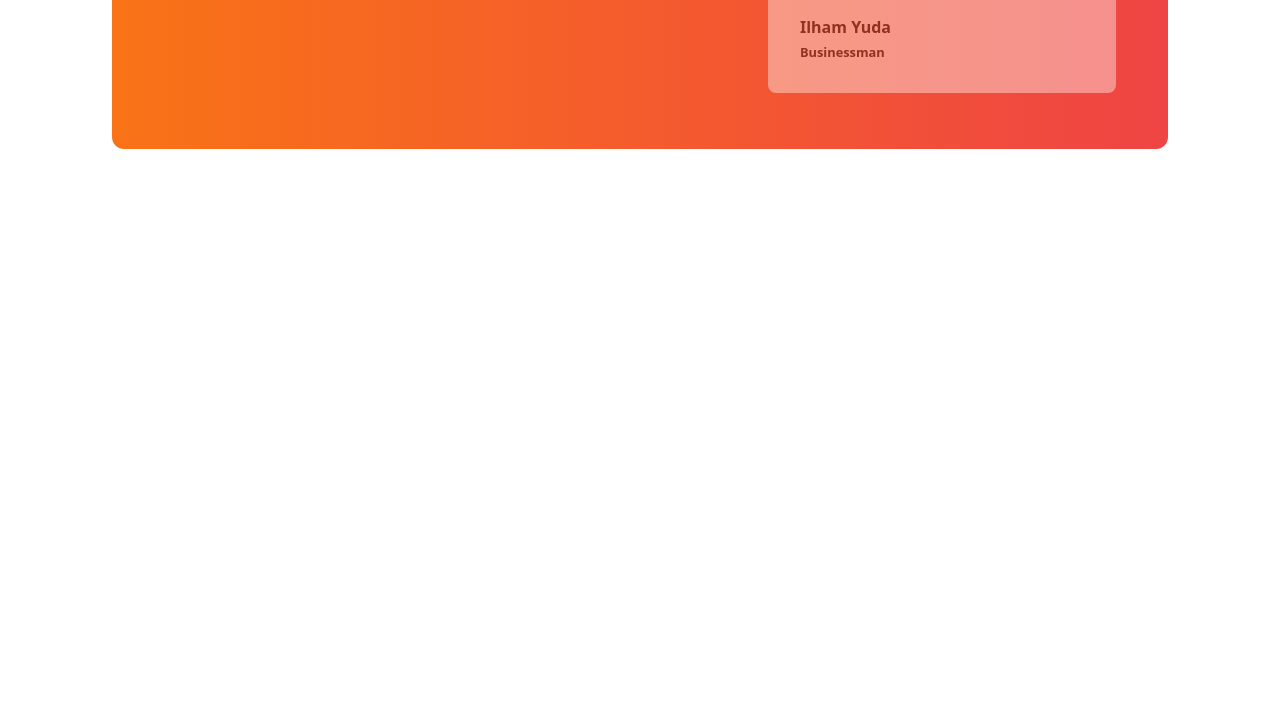
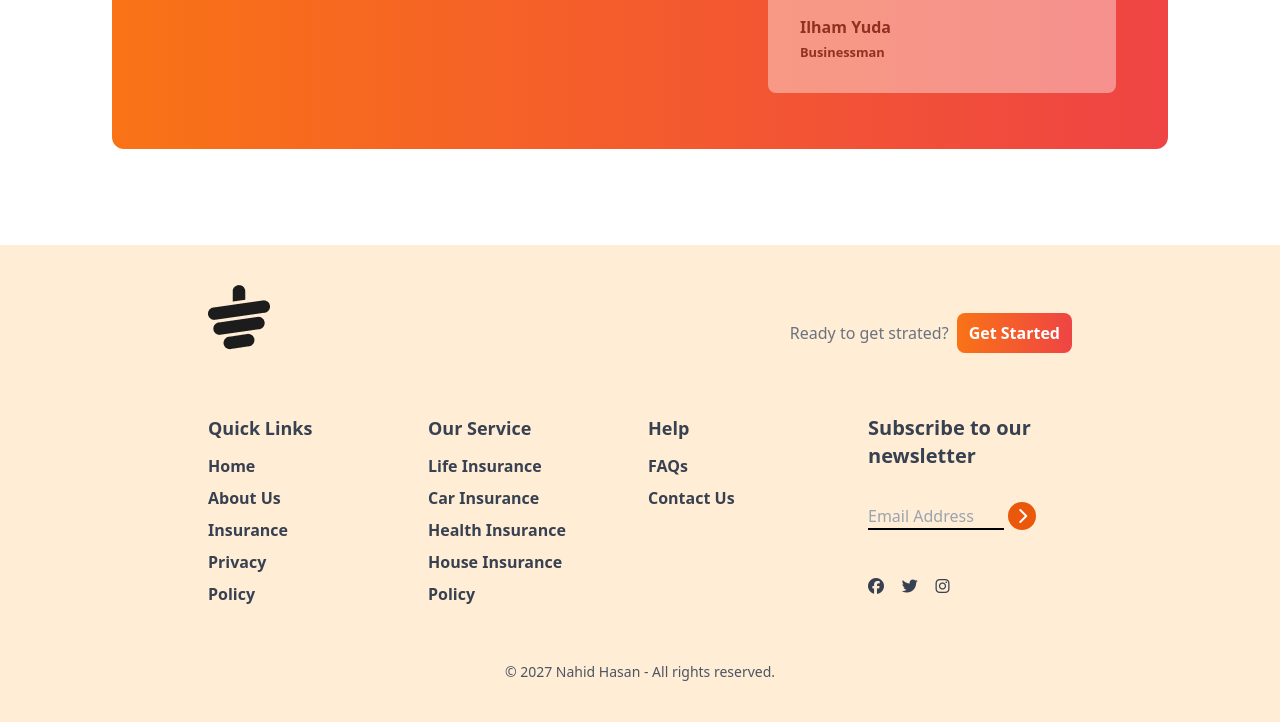
Before and after one commit to nahidn228/tea-house, a plain HTML site: page index.html in a window 1280 px wide. Shown: the part 2289-3011 px from the top of the page. Before the commit the page ends 2534 px from the top, so only its background shows below. Drawn offline with nearby package versions, Linux system fonts and the light colour scheme.

Commit message:
footer complete

```diff
--- a/index.html
+++ b/index.html
@@ -271,5 +271,129 @@
         </div>
       </section>
     </main>
+    <!-- Footer Section -->
+    <footer class="bg-orange-100 text-gray-700 py-10 px-4 md:px-16">
+      <div class="w-9/12 mx-auto">
+        <!-- Logo -->
+        <div class="mb-8 flex justify-between">
+          <img class="mb-8" src="./images/cup.png" alt="" />
+          <div class="flex items-center gap-2">
+            <h4 class="text-gray-500">Ready to get strated?</h4>
+            <button
+              class="bg-gradient-to-r from-orange-500 to-red-500 px-3 py-2 rounded-lg text-white font-bold"
+            >
+              Get Started
+            </button>
+          </div>
+        </div>
+        <!-- links -->
+        <div class="grid grid-cols-1 md:grid-cols-2 lg:grid-cols-4 gap-4">
+          <!-- First column -->
+          <div>
+            <h3 class="font-bold text-lg mb-3">Quick Links</h3>
+            <ul class="space-y-2">
+              <li>
+                <a class="hover:text-orange-600 font-semibold" href="#">Home</a>
+              </li>
+              <li>
+                <a class="hover:text-orange-600 font-semibold" href="#"
+                  >About Us</a
+                >
+              </li>
+              <li>
+                <a class="hover:text-orange-600 font-semibold" href="#"
+                  >Insurance</a
+                >
+              </li>
+              <li>
+                <a class="hover:text-orange-600 font-semibold" href="#"
+                  >Privacy</a
+                >
+              </li>
+              <li>
+                <a class="hover:text-orange-600 font-semibold" href="#"
+                  >Policy</a
+                >
+              </li>
+            </ul>
+          </div>
+          <!-- Second column -->
+          <div>
+            <h3 class="font-bold text-lg mb-3">Our Service</h3>
+            <ul class="space-y-2">
+              <li>
+                <a class="hover:text-orange-600 font-semibold" href="#"
+                  >Life Insurance</a
+                >
+              </li>
+              <li>
+                <a class="hover:text-orange-600 font-semibold" href="#"
+                  >Car Insurance</a
+                >
+              </li>
+              <li>
+                <a class="hover:text-orange-600 font-semibold" href="#"
+                  >Health Insurance</a
+                >
+              </li>
+              <li>
+                <a class="hover:text-orange-600 font-semibold" href="#"
+                  >House Insurance</a
+                >
+              </li>
+              <li>
+                <a class="hover:text-orange-600 font-semibold" href="#"
+                  >Policy</a
+                >
+              </li>
+            </ul>
+          </div>
+
+          <!-- Third column -->
+          <div>
+            <h3 class="font-bold text-lg mb-3">Help</h3>
+            <ul class="space-y-2">
+              <li>
+                <a class="hover:text-orange-600 font-semibold" href="#">FAQs</a>
+              </li>
+              <li>
+                <a class="hover:text-orange-600 font-semibold" href="#"
+                  >Contact Us</a
+                >
+              </li>
+            </ul>
+          </div>
+
+          <!-- Fourth column -->
+
+          <div>
+            <h3 class="font-bold text-xl mb-8">Subscribe to our newsletter</h3>
+            <div class="flex flex-col space-y-2">
+              <div>
+                <input
+                  placeholder="Email Address"
+                  type="text"
+                  class="bg-transparent border-b-2 border-black w-4/6 mb-4"
+                />
+                <i
+                  class="fa-solid fa-chevron-right w-7 h-7 bg-orange-600 inline-flex rounded-full justify-center items-center text-white font-semibold"
+                ></i>
+                <!-- Icon -->
+                <div class="flex justify-between w-2/5 mb-2 mt-8">
+                  <i class="fa-brands fa-facebook"></i>
+                  <i class="fa-brands fa-twitter"></i>
+                  <i class="fa-brands fa-instagram"></i>
+                </div>
+              </div>
+            </div>
+          </div>
+        </div>
+        <div class="text-center pt-10 mt-4">
+          <p class="text-sm text-gray-600">
+            © 2027 Nahid Hasan - All rights reserved.
+          </p>
+        </div>
+      </div>
+    </footer>
   </body>
 </html>
```
